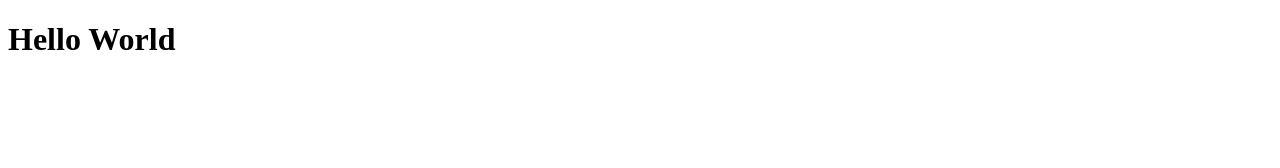
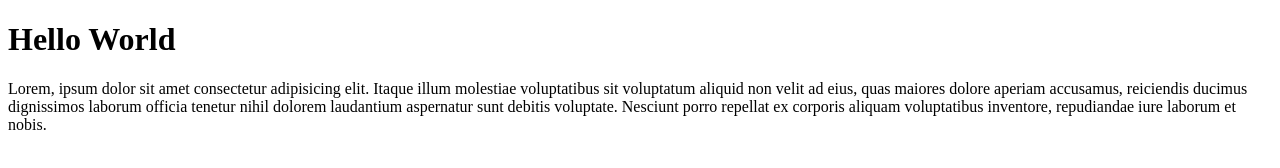
Before and after one commit to Ridho180801/nyobain-git, a plain HTML site: page index.html in a window 1280 px wide. Drawn offline with Linux system fonts and the light colour scheme.

Commit message:
nambahin text lorem

```diff
--- a/index.html
+++ b/index.html
@@ -8,5 +8,9 @@
   </head>
   <body>
     <h1>Hello World</h1>
+    <p>
+      Lorem, ipsum dolor sit amet consectetur adipisicing elit. Itaque illum molestiae voluptatibus sit voluptatum aliquid non velit ad eius, quas maiores dolore aperiam accusamus, reiciendis ducimus dignissimos laborum officia tenetur
+      nihil dolorem laudantium aspernatur sunt debitis voluptate. Nesciunt porro repellat ex corporis aliquam voluptatibus inventore, repudiandae iure laborum et nobis.
+    </p>
   </body>
 </html>
```
